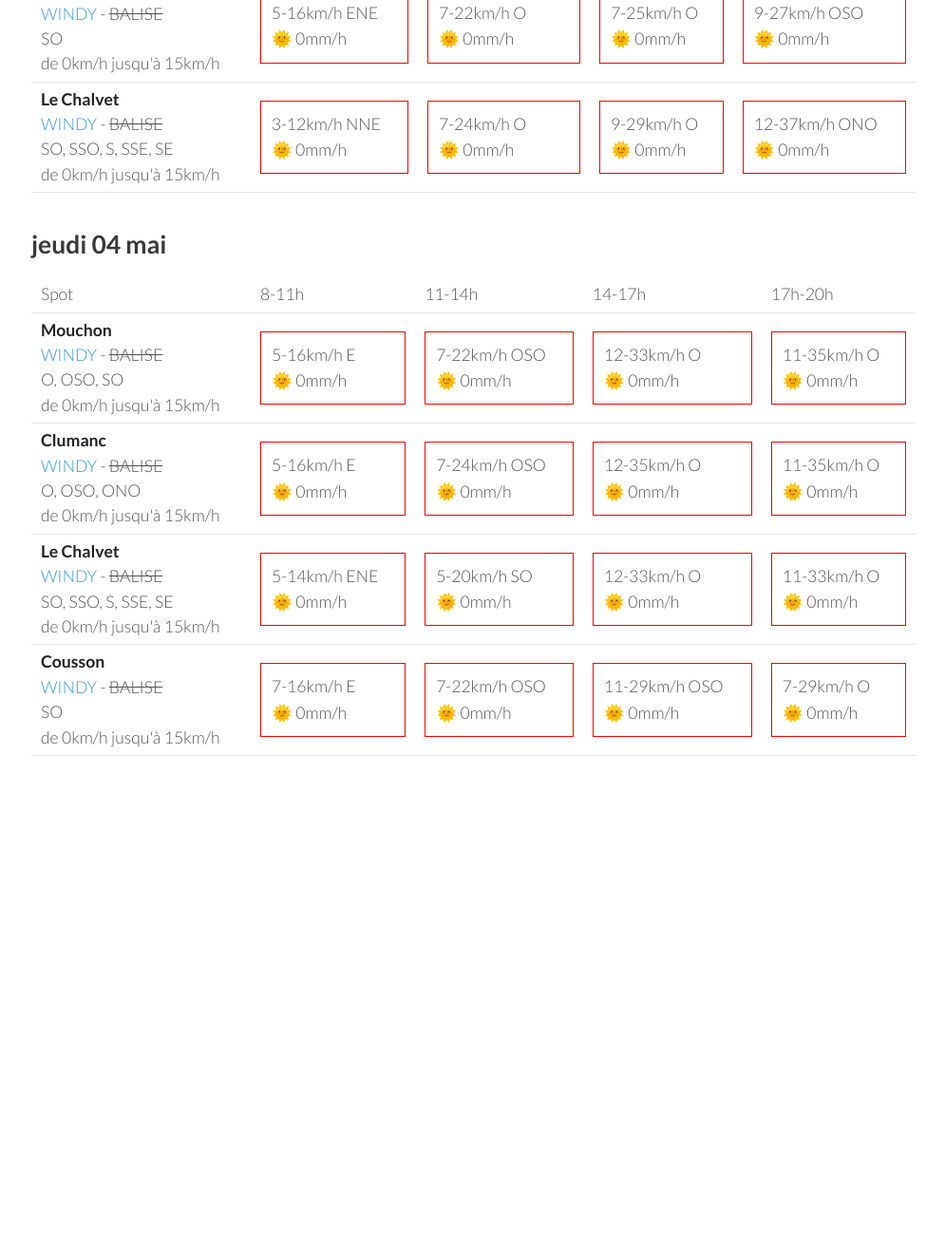
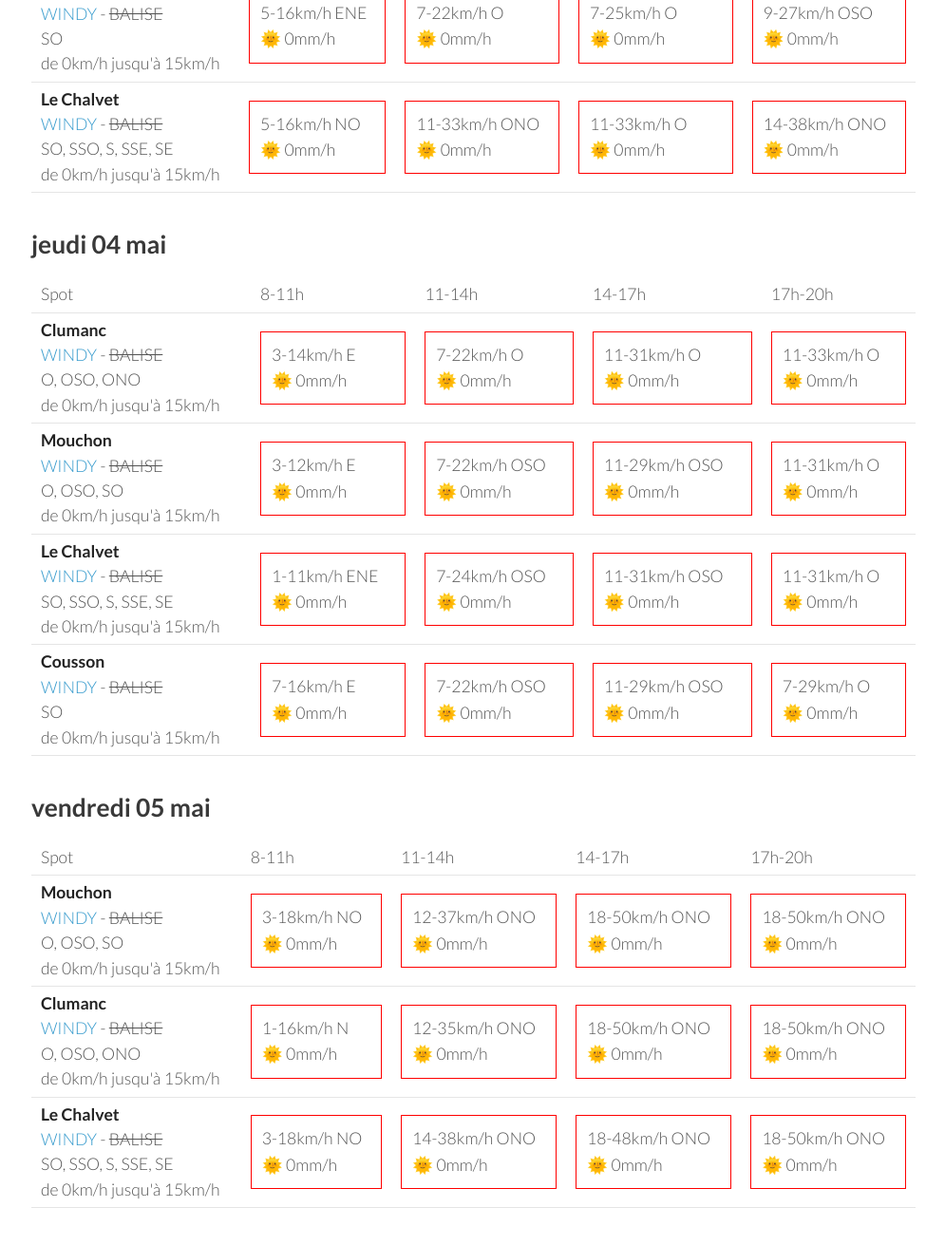
Before and after one commit to parapente-dans-le-nord/parapente-dans-le-nord.github.io, a Jekyll site: the page built from saint_andre.markdown, in a window 1280 px wide and 1400 px high, scrolled down 2408 px. Shown: the top 1311 px of the window at 95% size, without its empty margins (25-1020 px from the left). Built offline with Jekyll 4.4.1, drawn with Linux system fonts in a browser that asks for light colours; before the commit the page ends 3332 px from its top, so only the background shows below that; some of the changed text lies outside the part shown.

Commit message:
update index.markdown

```diff
--- a/saint_andre.markdown
+++ b/saint_andre.markdown
@@ -136,30 +136,30 @@ page mise à jour le dimanche 30 avril 06:36
 <tr>
         <td><strong>Mouchon</strong><br><a href="https://windy.com/43.992/6.424?43.878,6.425,10,m:eSuaglR">WINDY</a> - <span class="no-balise"> BALISE </span><br> <span class="vent-favorable">O, OSO, SO</span><br><span class="force-vent">de 0km/h jusqu'à 15km/h</span> </td>
 
-            <td><div class="not-flyable"><p>1-11km/h ENE</p><p>🌞 0mm/h</p></div></td>
-            <td><div class="not-flyable"><p>7-24km/h O</p><p>🌞 0mm/h</p></div></td>
-            <td><div class="not-flyable"><p>9-27km/h ONO</p><p>🌞 0mm/h</p></div></td>
-            <td><div class="not-flyable"><p>7-29km/h NO</p><p>🌞 0mm/h</p></div></td>
+            <td><div class="not-flyable"><p>1-9km/h ENE</p><p>🌞 0mm/h</p></div></td>
+            <td><div class="not-flyable"><p>7-22km/h O</p><p>🌞 0mm/h</p></div></td>
+            <td><div class="not-flyable"><p>7-27km/h ONO</p><p>🌞 0mm/h</p></div></td>
+            <td><div class="not-flyable"><p>7-27km/h NO</p><p>🌞 0mm/h</p></div></td>
 
 
     </tr>
 <tr>
         <td><strong>Clumanc</strong><br><a href="https://windy.com/44.027/6.402?43.914,6.403,10,m:eSxaglP">WINDY</a> - <span class="no-balise"> BALISE </span><br> <span class="vent-favorable">O, OSO, ONO</span><br><span class="force-vent">de 0km/h jusqu'à 15km/h</span> </td>
 
-            <td><div class="not-flyable"><p>3-14km/h ENE</p><p>🌞 0mm/h</p></div></td>
-            <td><div class="not-flyable"><p>7-24km/h ONO</p><p>🌞 0mm/h</p></div></td>
-            <td><div class="not-flyable"><p>9-27km/h ONO</p><p>🌞 0mm/h</p></div></td>
-            <td><div class="not-flyable"><p>9-31km/h NO</p><p>🌞 0mm/h</p></div></td>
+            <td><div class="not-flyable"><p>3-12km/h ENE</p><p>🌞 0mm/h</p></div></td>
+            <td><div class="not-flyable"><p>7-22km/h O</p><p>🌞 0mm/h</p></div></td>
+            <td><div class="not-flyable"><p>7-27km/h ONO</p><p>🌞 0mm/h</p></div></td>
+            <td><div class="not-flyable"><p>7-27km/h NO</p><p>🌞 0mm/h</p></div></td>
 
 
     </tr>
 <tr>
         <td><strong>Le Chalvet</strong><br><a href="https://windy.com/43.979/6.480?43.866,6.480,10,m:eSsaglX">WINDY</a> - <span class="no-balise"> BALISE </span><br> <span class="vent-favorable">SO, SSO, S, SSE, SE</span><br><span class="force-vent">de 0km/h jusqu'à 15km/h</span> </td>
 
-            <td><div class="not-flyable"><p>1-11km/h NE</p><p>🌞 0mm/h</p></div></td>
-            <td><div class="not-flyable"><p>7-24km/h O</p><p>🌞 0mm/h</p></div></td>
-            <td><div class="not-flyable"><p>7-27km/h ONO</p><p>🌞 0mm/h</p></div></td>
-            <td><div class="not-flyable"><p>3-24km/h NNO</p><p>🌞 0mm/h</p></div></td>
+            <td><div class="not-flyable"><p>1-11km/h ENE</p><p>🌞 0mm/h</p></div></td>
+            <td><div class="not-flyable"><p>5-20km/h O</p><p>🌞 0mm/h</p></div></td>
+            <td><div class="not-flyable"><p>5-24km/h NO</p><p>🌞 0mm/h</p></div></td>
+            <td><div class="not-flyable"><p>5-25km/h N</p><p>🌞 0mm/h</p></div></td>
 
 
     </tr>
@@ -192,20 +192,20 @@ page mise à jour le dimanche 30 avril 06:36
 <tr>
         <td><strong>Clumanc</strong><br><a href="https://windy.com/44.027/6.402?43.914,6.403,10,m:eSxaglP">WINDY</a> - <span class="no-balise"> BALISE </span><br> <span class="vent-favorable">O, OSO, ONO</span><br><span class="force-vent">de 0km/h jusqu'à 15km/h</span> </td>
 
-            <td><div class="not-flyable"><p>3-12km/h ENE</p><p>🌞 0mm/h</p></div></td>
-            <td><div class="not-flyable"><p>9-27km/h O</p><p>🌞 0mm/h</p></div></td>
-            <td><div class="not-flyable"><p>9-29km/h O</p><p>🌞 0mm/h</p></div></td>
-            <td><div class="not-flyable"><p>11-33km/h O</p><p>🌞 0mm/h</p></div></td>
+            <td><div class="not-flyable"><p>3-16km/h N</p><p>🌞 0mm/h</p></div></td>
+            <td><div class="not-flyable"><p>11-31km/h ONO</p><p>🌞 0mm/h</p></div></td>
+            <td><div class="not-flyable"><p>9-33km/h ONO</p><p>🌞 0mm/h</p></div></td>
+            <td><div class="not-flyable"><p>11-35km/h O</p><p>🌞 0mm/h</p></div></td>
 
 
     </tr>
 <tr>
         <td><strong>Mouchon</strong><br><a href="https://windy.com/43.992/6.424?43.878,6.425,10,m:eSuaglR">WINDY</a> - <span class="no-balise"> BALISE </span><br> <span class="vent-favorable">O, OSO, SO</span><br><span class="force-vent">de 0km/h jusqu'à 15km/h</span> </td>
 
-            <td><div class="not-flyable"><p>3-12km/h NE</p><p>🌞 0mm/h</p></div></td>
-            <td><div class="not-flyable"><p>9-27km/h ONO</p><p>🌞 0mm/h</p></div></td>
-            <td><div class="not-flyable"><p>9-29km/h O</p><p>🌞 0mm/h</p></div></td>
+            <td><div class="not-flyable"><p>3-16km/h NO</p><p>🌞 0mm/h</p></div></td>
+            <td><div class="not-flyable"><p>11-31km/h ONO</p><p>🌞 0mm/h</p></div></td>
             <td><div class="not-flyable"><p>11-33km/h ONO</p><p>🌞 0mm/h</p></div></td>
+            <td><div class="not-flyable"><p>12-35km/h ONO</p><p>🌞 0mm/h</p></div></td>
 
 
     </tr>
@@ -222,10 +222,10 @@ page mise à jour le dimanche 30 avril 06:36
 <tr>
         <td><strong>Le Chalvet</strong><br><a href="https://windy.com/43.979/6.480?43.866,6.480,10,m:eSsaglX">WINDY</a> - <span class="no-balise"> BALISE </span><br> <span class="vent-favorable">SO, SSO, S, SSE, SE</span><br><span class="force-vent">de 0km/h jusqu'à 15km/h</span> </td>
 
-            <td><div class="not-flyable"><p>3-12km/h NNE</p><p>🌞 0mm/h</p></div></td>
-            <td><div class="not-flyable"><p>7-24km/h O</p><p>🌞 0mm/h</p></div></td>
-            <td><div class="not-flyable"><p>9-29km/h O</p><p>🌞 0mm/h</p></div></td>
-            <td><div class="not-flyable"><p>12-37km/h ONO</p><p>🌞 0mm/h</p></div></td>
+            <td><div class="not-flyable"><p>5-16km/h NO</p><p>🌞 0mm/h</p></div></td>
+            <td><div class="not-flyable"><p>11-33km/h ONO</p><p>🌞 0mm/h</p></div></td>
+            <td><div class="not-flyable"><p>11-33km/h O</p><p>🌞 0mm/h</p></div></td>
+            <td><div class="not-flyable"><p>14-38km/h ONO</p><p>🌞 0mm/h</p></div></td>
 
 
     </tr>
@@ -246,32 +246,32 @@ page mise à jour le dimanche 30 avril 06:36
       <td>17h-20h</td>
     </tr>
 <tr>
-        <td><strong>Mouchon</strong><br><a href="https://windy.com/43.992/6.424?43.878,6.425,10,m:eSuaglR">WINDY</a> - <span class="no-balise"> BALISE </span><br> <span class="vent-favorable">O, OSO, SO</span><br><span class="force-vent">de 0km/h jusqu'à 15km/h</span> </td>
+        <td><strong>Clumanc</strong><br><a href="https://windy.com/44.027/6.402?43.914,6.403,10,m:eSxaglP">WINDY</a> - <span class="no-balise"> BALISE </span><br> <span class="vent-favorable">O, OSO, ONO</span><br><span class="force-vent">de 0km/h jusqu'à 15km/h</span> </td>
 
-            <td><div class="not-flyable"><p>5-16km/h E</p><p>🌞 0mm/h</p></div></td>
-            <td><div class="not-flyable"><p>7-22km/h OSO</p><p>🌞 0mm/h</p></div></td>
-            <td><div class="not-flyable"><p>12-33km/h O</p><p>🌞 0mm/h</p></div></td>
-            <td><div class="not-flyable"><p>11-35km/h O</p><p>🌞 0mm/h</p></div></td>
+            <td><div class="not-flyable"><p>3-14km/h E</p><p>🌞 0mm/h</p></div></td>
+            <td><div class="not-flyable"><p>7-22km/h O</p><p>🌞 0mm/h</p></div></td>
+            <td><div class="not-flyable"><p>11-31km/h O</p><p>🌞 0mm/h</p></div></td>
+            <td><div class="not-flyable"><p>11-33km/h O</p><p>🌞 0mm/h</p></div></td>
 
 
     </tr>
 <tr>
-        <td><strong>Clumanc</strong><br><a href="https://windy.com/44.027/6.402?43.914,6.403,10,m:eSxaglP">WINDY</a> - <span class="no-balise"> BALISE </span><br> <span class="vent-favorable">O, OSO, ONO</span><br><span class="force-vent">de 0km/h jusqu'à 15km/h</span> </td>
+        <td><strong>Mouchon</strong><br><a href="https://windy.com/43.992/6.424?43.878,6.425,10,m:eSuaglR">WINDY</a> - <span class="no-balise"> BALISE </span><br> <span class="vent-favorable">O, OSO, SO</span><br><span class="force-vent">de 0km/h jusqu'à 15km/h</span> </td>
 
-            <td><div class="not-flyable"><p>5-16km/h E</p><p>🌞 0mm/h</p></div></td>
-            <td><div class="not-flyable"><p>7-24km/h OSO</p><p>🌞 0mm/h</p></div></td>
-            <td><div class="not-flyable"><p>12-35km/h O</p><p>🌞 0mm/h</p></div></td>
-            <td><div class="not-flyable"><p>11-35km/h O</p><p>🌞 0mm/h</p></div></td>
+            <td><div class="not-flyable"><p>3-12km/h E</p><p>🌞 0mm/h</p></div></td>
+            <td><div class="not-flyable"><p>7-22km/h OSO</p><p>🌞 0mm/h</p></div></td>
+            <td><div class="not-flyable"><p>11-29km/h OSO</p><p>🌞 0mm/h</p></div></td>
+            <td><div class="not-flyable"><p>11-31km/h O</p><p>🌞 0mm/h</p></div></td>
 
 
     </tr>
 <tr>
         <td><strong>Le Chalvet</strong><br><a href="https://windy.com/43.979/6.480?43.866,6.480,10,m:eSsaglX">WINDY</a> - <span class="no-balise"> BALISE </span><br> <span class="vent-favorable">SO, SSO, S, SSE, SE</span><br><span class="force-vent">de 0km/h jusqu'à 15km/h</span> </td>
 
-            <td><div class="not-flyable"><p>5-14km/h ENE</p><p>🌞 0mm/h</p></div></td>
-            <td><div class="not-flyable"><p>5-20km/h SO</p><p>🌞 0mm/h</p></div></td>
-            <td><div class="not-flyable"><p>12-33km/h O</p><p>🌞 0mm/h</p></div></td>
-            <td><div class="not-flyable"><p>11-33km/h O</p><p>🌞 0mm/h</p></div></td>
+            <td><div class="not-flyable"><p>1-11km/h ENE</p><p>🌞 0mm/h</p></div></td>
+            <td><div class="not-flyable"><p>7-24km/h OSO</p><p>🌞 0mm/h</p></div></td>
+            <td><div class="not-flyable"><p>11-31km/h OSO</p><p>🌞 0mm/h</p></div></td>
+            <td><div class="not-flyable"><p>11-31km/h O</p><p>🌞 0mm/h</p></div></td>
 
 
     </tr>
@@ -289,3 +289,49 @@ page mise à jour le dimanche 30 avril 06:36
 </tbody>
 </table>
 {:/}
+## vendredi 05 mai
+
+{::nomarkdown}
+<table>
+  <tbody>
+    <tr>
+      <td>Spot</td>
+      <td>8-11h</td>
+      <td>11-14h</td>
+      <td>14-17h</td>
+      <td>17h-20h</td>
+    </tr>
+<tr>
+        <td><strong>Mouchon</strong><br><a href="https://windy.com/43.992/6.424?43.878,6.425,10,m:eSuaglR">WINDY</a> - <span class="no-balise"> BALISE </span><br> <span class="vent-favorable">O, OSO, SO</span><br><span class="force-vent">de 0km/h jusqu'à 15km/h</span> </td>
+
+            <td><div class="not-flyable"><p>3-18km/h NO</p><p>🌞 0mm/h</p></div></td>
+            <td><div class="not-flyable"><p>12-37km/h ONO</p><p>🌞 0mm/h</p></div></td>
+            <td><div class="not-flyable"><p>18-50km/h ONO</p><p>🌞 0mm/h</p></div></td>
+            <td><div class="not-flyable"><p>18-50km/h ONO</p><p>🌞 0mm/h</p></div></td>
+
+
+    </tr>
+<tr>
+        <td><strong>Clumanc</strong><br><a href="https://windy.com/44.027/6.402?43.914,6.403,10,m:eSxaglP">WINDY</a> - <span class="no-balise"> BALISE </span><br> <span class="vent-favorable">O, OSO, ONO</span><br><span class="force-vent">de 0km/h jusqu'à 15km/h</span> </td>
+
+            <td><div class="not-flyable"><p>1-16km/h N</p><p>🌞 0mm/h</p></div></td>
+            <td><div class="not-flyable"><p>12-35km/h ONO</p><p>🌞 0mm/h</p></div></td>
+            <td><div class="not-flyable"><p>18-50km/h ONO</p><p>🌞 0mm/h</p></div></td>
+            <td><div class="not-flyable"><p>18-50km/h ONO</p><p>🌞 0mm/h</p></div></td>
+
+
+    </tr>
+<tr>
+        <td><strong>Le Chalvet</strong><br><a href="https://windy.com/43.979/6.480?43.866,6.480,10,m:eSsaglX">WINDY</a> - <span class="no-balise"> BALISE </span><br> <span class="vent-favorable">SO, SSO, S, SSE, SE</span><br><span class="force-vent">de 0km/h jusqu'à 15km/h</span> </td>
+
+            <td><div class="not-flyable"><p>3-18km/h NO</p><p>🌞 0mm/h</p></div></td>
+            <td><div class="not-flyable"><p>14-38km/h ONO</p><p>🌞 0mm/h</p></div></td>
+            <td><div class="not-flyable"><p>18-48km/h ONO</p><p>🌞 0mm/h</p></div></td>
+            <td><div class="not-flyable"><p>18-50km/h ONO</p><p>🌞 0mm/h</p></div></td>
+
+
+    </tr>
+
+</tbody>
+</table>
+{:/}
```
Also changed, not shown: other parts of saint_andre.markdown (+1 -1 lines).
